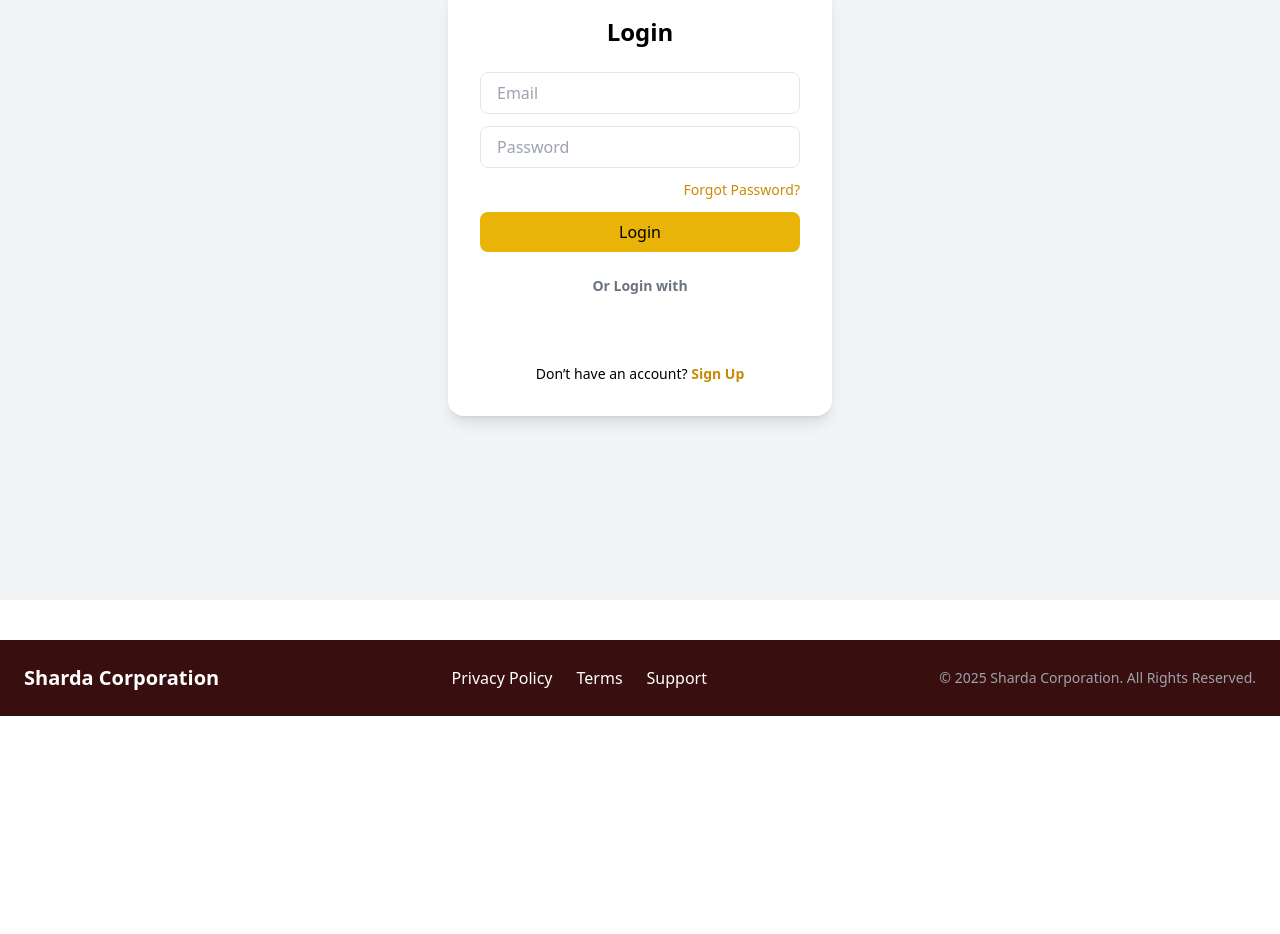
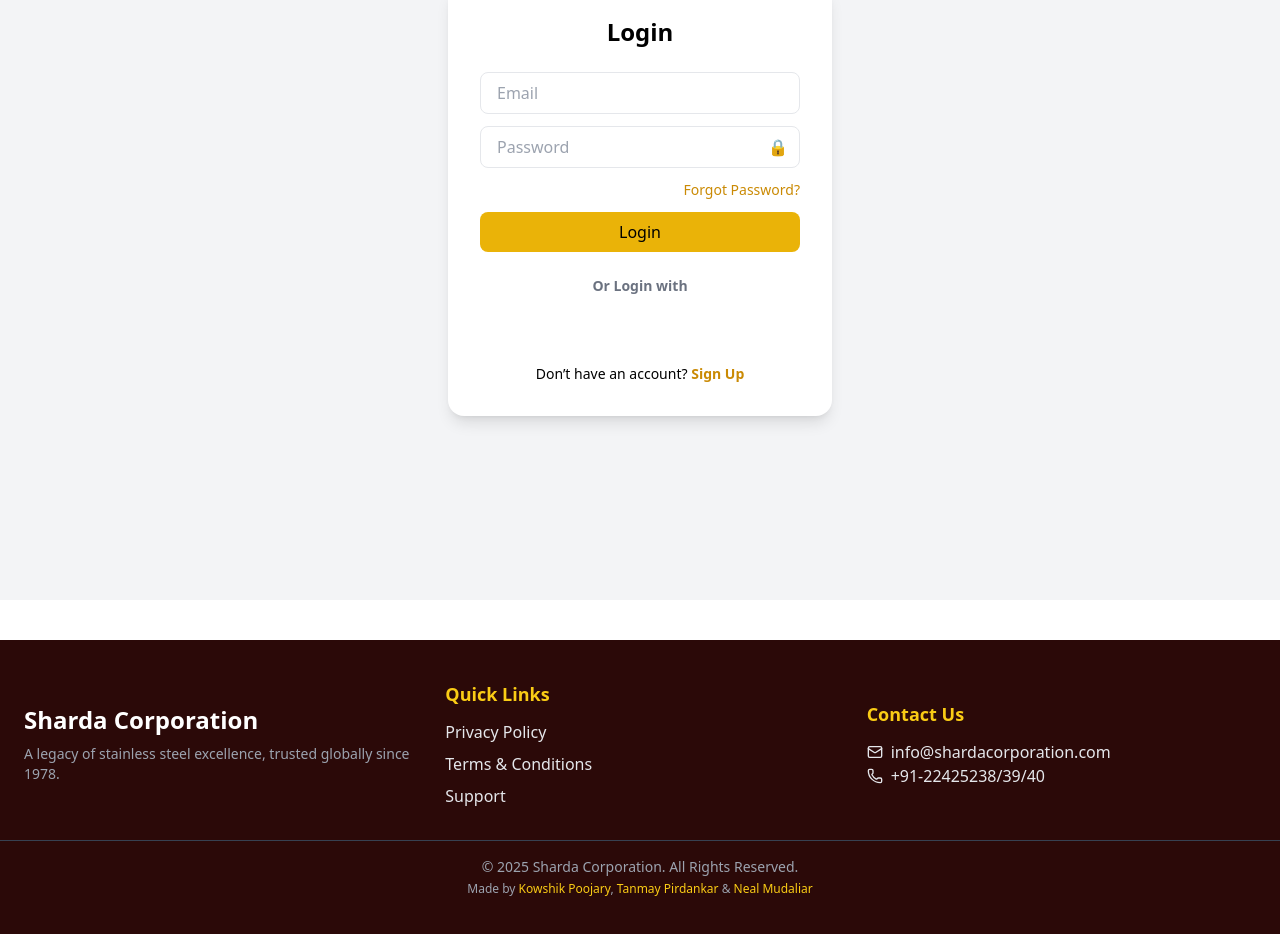
Before and after one commit to Kowshik-Poojary/SharadaCorporation, a React (Vite) app: page /login in a window 1280 px wide. Shown: the part 280-1214 px from the top of the page. Before the commit the page ends 996 px from the top, so only its background shows below. Built offline with nearby package versions, Linux system fonts and the light colour scheme.

Commit message:
Logo added, Changed login authentication, updated the login only enquiry and updated footer

```diff
--- a/src/App.jsx
+++ b/src/App.jsx
@@ -2,6 +2,7 @@
 import { useState, useEffect } from "react";
 import React from "react";
 import { BrowserRouter as Router, Routes, Route } from "react-router-dom";
+import ScrollToTop from "./components/ScrollToTop";
 import Navbar from "./components/Navbar";
 import Login from "./components/Login";
 import Home from "./components/Home";
@@ -35,6 +36,7 @@ function App() {
   return (
     <Router>
       <div className="flex flex-col min-h-screen">
+        <ScrollToTop />
         <Navbar user={user} setUser={setUser} />
         <div className="flex-grow pt-20">
           <Routes>
--- a/src/components/Catalogues.jsx
+++ b/src/components/Catalogues.jsx
@@ -52,8 +52,8 @@ const Catalogues = ({ user }) => {
       {/* 🔹 Toast Notifications */}
       <Toaster position="top-center" reverseOrder={false} />
 
-      <h1 className="text-3xl font-bold">Welcome to Sharda Corporation</h1>
-      <p className="mt-4 text-gray-700">Explore our catalogues.</p>
+      <h1 className="text-3xl font-bold">Explore our catalogues</h1>
+      <p className="mt-4 text-gray-700">Sharda Corporation</p>
 
       <button
         onClick={handleRequest}
--- a/src/components/Contact.jsx
+++ b/src/components/Contact.jsx
@@ -1,11 +1,49 @@
 // src/components/Home.jsx
 import React from "react";
 import EnquiryMap from "./enquirymap";
+
 const Contact = () => {
   return (
-    <div className="p-10 text-center">
-      <h1 className="text-3xl font-bold">Welcome to Sharda Corporation</h1>
-      <EnquiryMap/>
+    <div className="p-10 text-center bg-gray-50 min-h-screen">
+      <h1 className="text-3xl md:text-4xl font-bold text-[#380f0e] mb-6">
+        Welcome to Sharda Corporation
+      </h1>
+
+      <div className="mb-10">
+        <EnquiryMap />
+      </div>
+
+      <h2 className="text-2xl font-semibold text-[#380f0e] mb-6">Address</h2>
+
+      {/* Address Section */}
+      <div className="flex flex-col md:flex-row justify-center gap-8 px-4">
+
+        {/* Office Address */}
+        <div className="bg-white shadow-lg rounded-2xl p-6 w-full md:w-1/3 border border-gray-200 hover:shadow-xl transition">
+          <h3 className="text-xl font-semibold text-yellow-600 mb-2">Office</h3>
+          <p className="font-medium text-[#380f0e] mb-1">Sharda Corporation</p>
+          <p className="text-gray-700 text-sm leading-relaxed">
+            1st Floor, Shrinivas CO.OP.HSG.CTY, LTD, <br />
+            101-103, C.P. Tank Road, <br />
+            Mumbai 400 004 (India)
+          </p>
+          <p className="text-gray-600 mt-2 text-sm">
+            <span className="font-semibold">Tel:</span> +91-22 425238 / 39 / 40
+          </p>
+        </div>
+
+        {/* Warehouse Address */}
+        <div className="bg-white shadow-lg rounded-2xl p-6 w-full md:w-1/3 border border-gray-200 hover:shadow-xl transition">
+          <h3 className="text-xl font-semibold text-yellow-600 mb-2">Warehouse</h3>
+          <p className="font-medium text-[#380f0e] mb-1">Sharda Corporation</p>
+          <p className="text-gray-700 text-sm leading-relaxed">
+            MLK Ind. Estate No.1, Gala No. 3, 4 & 5 <br />
+            Behind Johnson Motors, <br />
+            Near Range Office, Sativali Rd, Vasai (E), <br />
+            Dist. Palghar, Pin Code: 401208
+          </p>
+        </div>
+      </div>
     </div>
   );
 };
--- a/src/components/Footer.jsx
+++ b/src/components/Footer.jsx
@@ -1,23 +1,58 @@
 import React from "react";
+import { Mail, Phone } from "lucide-react";
 
 const Footer = () => {
   return (
-    <footer className="bg-[#380f0e] text-white py-6 mt-10">
-      <div className="container mx-auto px-6 flex flex-col md:flex-row justify-between items-center">
+    <footer className="bg-[#2b0908] text-gray-200 py-10 mt-10">
+      <div className="container mx-auto px-6 grid md:grid-cols-3 gap-8 items-center text-center md:text-left">
 
-        {/* Left - Brand */}
-        <a href="/" className="text-xl font-bold">Sharda Corporation</a>
+        {/* Left - Brand Info */}
+        <div>
+          <h2 className="text-2xl font-semibold text-white mb-2">
+            Sharda Corporation
+          </h2>
+          <p className="text-sm text-gray-400">
+            A legacy of stainless steel excellence, trusted globally since 1978.
+          </p>
+        </div>
 
-        {/* Center - Links */}
-        <ul className="flex space-x-6 my-4 md:my-0">
-          <li className="hover:text-yellow-400 cursor-pointer">Privacy Policy</li>
-          <li className="hover:text-yellow-400 cursor-pointer">Terms</li>
-          <li className="hover:text-yellow-400 cursor-pointer">Support</li>
-        </ul>
+        {/* Middle - Navigation Links */}
+        <div>
+          <h3 className="text-lg font-semibold mb-3 text-yellow-400">Quick Links</h3>
+          <ul className="space-y-2">
+            <li className="hover:text-yellow-400 transition cursor-pointer">
+              Privacy Policy
+            </li>
+            <li className="hover:text-yellow-400 transition cursor-pointer">
+              Terms & Conditions
+            </li>
+            <li className="hover:text-yellow-400 transition cursor-pointer">
+              Support
+            </li>
+          </ul>
+        </div>
 
-        {/* Right - Copyright */}
-        <p className="text-gray-400 text-sm">
-          © {new Date().getFullYear()} Sharda Corporation. All Rights Reserved.
+        {/* Right - Contact & Socials */}
+        <div>
+          <h3 className="text-lg font-semibold mb-3 text-yellow-400">Contact Us</h3>
+          <p className="flex justify-center md:justify-start items-center gap-2">
+            <Mail size={16} /> info@shardacorporation.com
+          </p>
+          <p className="flex justify-center md:justify-start items-center gap-2">
+            <Phone size={16} /> +91-22425238/39/40
+          </p>
+
+
+        </div>
+      </div>
+
+      {/* Bottom line */}
+      <div className="border-t border-gray-700 mt-8 pt-4 text-center text-sm text-gray-400">
+        <p>© {new Date().getFullYear()} Sharda Corporation. All Rights Reserved.</p>
+        <p className="text-xs mt-1">
+          Made by <span className="text-yellow-400">Kowshik Poojary</span>,{" "}
+          <span className="text-yellow-400">Tanmay Pirdankar</span> &{" "}
+          <span className="text-yellow-400">Neal Mudaliar</span>
         </p>
       </div>
     </footer>
--- a/src/components/Home.jsx
+++ b/src/components/Home.jsx
@@ -2,6 +2,7 @@
 import React from "react";
 import CategorySlider from "./CategorySlider";
 import EnquiryMap from "./enquirymap";
+import Login from "./Login";
 
 const Home = () => {
   return (
--- a/src/components/Login.jsx
+++ b/src/components/Login.jsx
@@ -16,8 +16,14 @@ const Login = ({ setUser, loggedOut }) => {
   const [newPassword, setNewPassword] = useState("");
   const loaderRef = useRef(null);
   const [isLoading, setIsLoading] = useState(false);
+  const [showPassword, setShowPassword] = useState(false);
 
-  // Show logout success message
+  // ✅ Email + Password Regex
+  const emailRegex = /^[^\s@]+@[^\s@]+\.[^\s@]+$/;
+  const passwordRegex =
+    /^(?=.*[A-Z])(?=.*\d)(?=.*[@$!%*?&])[A-Za-z\d@$!%*?&]{8,}$/;
+
+  // ✅ Show logout success message
   useEffect(() => {
     if (loggedOut) {
       setSuccessMessage("Successfully logged out!");
@@ -28,15 +34,21 @@ const Login = ({ setUser, loggedOut }) => {
   // ---------- FORGOT PASSWORD ----------
   const handleForgotPassword = async () => {
     if (!email) return setMessage("Please enter your email first.");
+    if (!emailRegex.test(email))
+      return setMessage("Please enter a valid email address.");
+
     setIsLoading(true);
     loaderRef.current?.continuousStart();
 
     try {
-      const res = await fetch("http://localhost:5000/api/users/forgot-password", {
+      const res = await fetch(
+        "http://localhost:5000/api/users/forgot-password",
+        {
           method: "POST",
           headers: { "Content-Type": "application/json" },
           body: JSON.stringify({ email }),
-      });
+        }
+      );
       const data = await res.json();
 
       if (res.ok) {
@@ -55,12 +67,22 @@ const Login = ({ setUser, loggedOut }) => {
 
   // ---------- RESET PASSWORD ----------
   const handleResetPassword = async () => {
+    if (!emailRegex.test(email))
+      return setMessage("Please enter a valid email address.");
+    if (!passwordRegex.test(newPassword))
+      return setMessage(
+        "Password must contain 1 uppercase, 1 number, 1 special character, and be at least 8 characters long."
+      );
+
     try {
-      const res = await fetch("http://localhost:5000/api/users/reset-password", {
+      const res = await fetch(
+        "http://localhost:5000/api/users/reset-password",
+        {
           method: "POST",
           headers: { "Content-Type": "application/json" },
           body: JSON.stringify({ email, code: resetCode, newPassword }),
-      });
+        }
+      );
       const data = await res.json();
 
       if (res.ok) {
@@ -78,6 +100,14 @@ const Login = ({ setUser, loggedOut }) => {
 
   // ---------- SIGNUP ----------
   const handleSignup = async () => {
+    if (!name.trim()) return setMessage("Full name is required.");
+    if (!emailRegex.test(email))
+      return setMessage("Please enter a valid email address.");
+    if (!passwordRegex.test(password))
+      return setMessage(
+        "Password must contain 1 uppercase, 1 number, 1 special character, and be at least 8 characters long."
+      );
+
     try {
       const res = await fetch("http://localhost:5000/api/users/signup", {
         method: "POST",
@@ -100,6 +130,10 @@ const Login = ({ setUser, loggedOut }) => {
 
   // ---------- LOGIN ----------
   const handleLogin = async () => {
+    if (!emailRegex.test(email))
+      return setMessage("Please enter a valid email address.");
+    if (!password) return setMessage("Password is required.");
+
     try {
       const res = await fetch("http://localhost:5000/api/users/login", {
         method: "POST",
@@ -175,7 +209,6 @@ const Login = ({ setUser, loggedOut }) => {
 
   return (
     <div className="flex justify-center items-center h-screen bg-gray-100 relative">
-      {/* ✅ Loader bar at top */}
       <LoadingBar color="#facc15" ref={loaderRef} height={4} />
 
       <div className="bg-white p-8 rounded-2xl shadow-lg w-96">
@@ -183,13 +216,15 @@ const Login = ({ setUser, loggedOut }) => {
           {isSignup ? "Sign Up" : forgotPassword ? "Reset Password" : "Login"}
         </h2>
 
-        {/* Input Fields */}
         {isSignup && (
           <input
             type="text"
             placeholder="Full Name"
             value={name}
-            onChange={(e) => setName(e.target.value)}
+            onChange={(e) => {
+              setName(e.target.value);
+              setMessage("");
+            }}
             className="w-full px-4 py-2 mb-3 border rounded-lg focus:outline-none focus:ring-2 focus:ring-yellow-500"
           />
         )}
@@ -198,21 +233,38 @@ const Login = ({ setUser, loggedOut }) => {
           type="email"
           placeholder="Email"
           value={email}
-          onChange={(e) => setEmail(e.target.value)}
+          onChange={(e) => {
+            setEmail(e.target.value);
+            setMessage("");
+          }}
           className="w-full px-4 py-2 mb-3 border rounded-lg focus:outline-none focus:ring-2 focus:ring-yellow-500"
         />
 
         {!forgotPassword && (
+          <div className="relative w-full mb-3">
             <input
-            type="password"
+              type={showPassword ? "text" : "password"}
               placeholder="Password"
               value={password}
-            onChange={(e) => setPassword(e.target.value)}
-            className="w-full px-4 py-2 mb-3 border rounded-lg focus:outline-none focus:ring-2 focus:ring-yellow-500"
+              onChange={(e) => {
+                setPassword(e.target.value);
+                setMessage(""); // ✅ clear error when user types again
+              }}
+              className="w-full px-4 py-2 border rounded-lg focus:outline-none focus:ring-2 focus:ring-yellow-500 pr-10"
+              required
+              pattern="^(?=.*[A-Z])(?=.*\\d)(?=.*[@$!%*?&])[A-Za-z\\d@$!%*?&]{8,}$"
+              title="Password must contain at least 1 uppercase letter, 1 number, 1 special character, and be at least 8 characters long."
             />
+            <button
+              type="button"
+              onClick={() => setShowPassword(!showPassword)}
+              className="absolute inset-y-0 right-3 flex items-center text-gray-500"
+            >
+              {showPassword ? "🔓" : "🔒"}
+            </button>
+          </div>
         )}
 
-        {/* Forgot Password Link */}
         {!isSignup && !forgotPassword && (
           <p
             className="text-sm text-right text-yellow-600 cursor-pointer mb-3"
@@ -222,7 +274,6 @@ const Login = ({ setUser, loggedOut }) => {
           </p>
         )}
 
-        {/* Reset Password Fields */}
         {forgotPassword && (
           <>
             <input
@@ -248,10 +299,8 @@ const Login = ({ setUser, loggedOut }) => {
           </>
         )}
 
-        {/* Error message */}
         {message && <p className="text-center text-red-500 mb-3">{message}</p>}
 
-        {/* Login/Signup button */}
         {!forgotPassword && (
           <button
             onClick={isSignup ? handleSignup : handleLogin}
@@ -261,7 +310,6 @@ const Login = ({ setUser, loggedOut }) => {
           </button>
         )}
 
-        {/* Google buttons */}
         {!forgotPassword && (
           <div className="mt-6 flex flex-col items-center space-y-3">
             {isSignup ? (
@@ -288,7 +336,6 @@ const Login = ({ setUser, loggedOut }) => {
           </div>
         )}
 
-        {/* Toggle login/signup */}
         {!forgotPassword && (
           <p className="text-sm text-center mt-4">
             {isSignup ? "Already have an account?" : "Don’t have an account?"}{" "}
@@ -305,7 +352,6 @@ const Login = ({ setUser, loggedOut }) => {
         )}
       </div>
 
-      {/* Footer Success Message */}
       {successMessage && (
         <div className="fixed bottom-5 left-1/2 transform -translate-x-1/2 bg-green-500 text-white px-6 py-2 rounded-lg shadow-lg z-50">
           {successMessage}
```
Also changed, not shown: src/components/Navbar.jsx (+14 -3 lines), src/components/ScrollToTop.jsx (added, +15 -0 lines), src/components/enquirymap.jsx (+42 -20 lines), src/assets/Sharda.png (added), 1 other file (tests, documents, lock files or other folders). Lines whose indentation alone changed are shown as unchanged.
